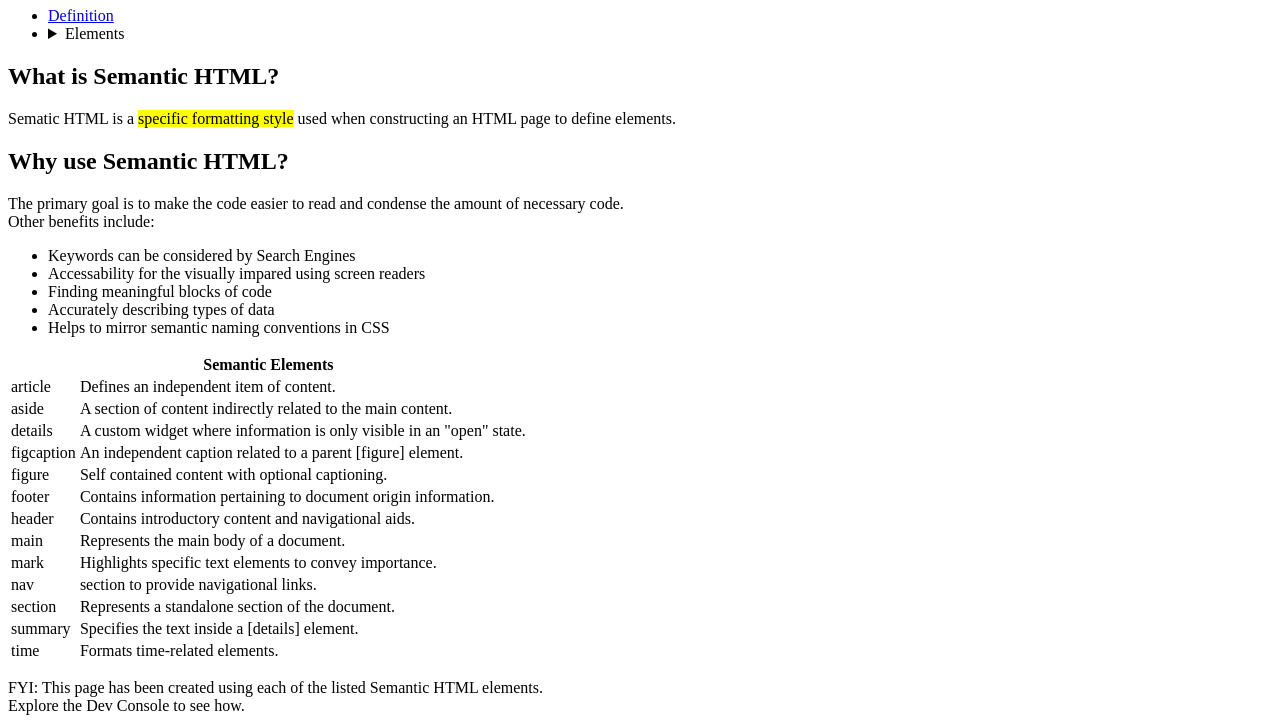
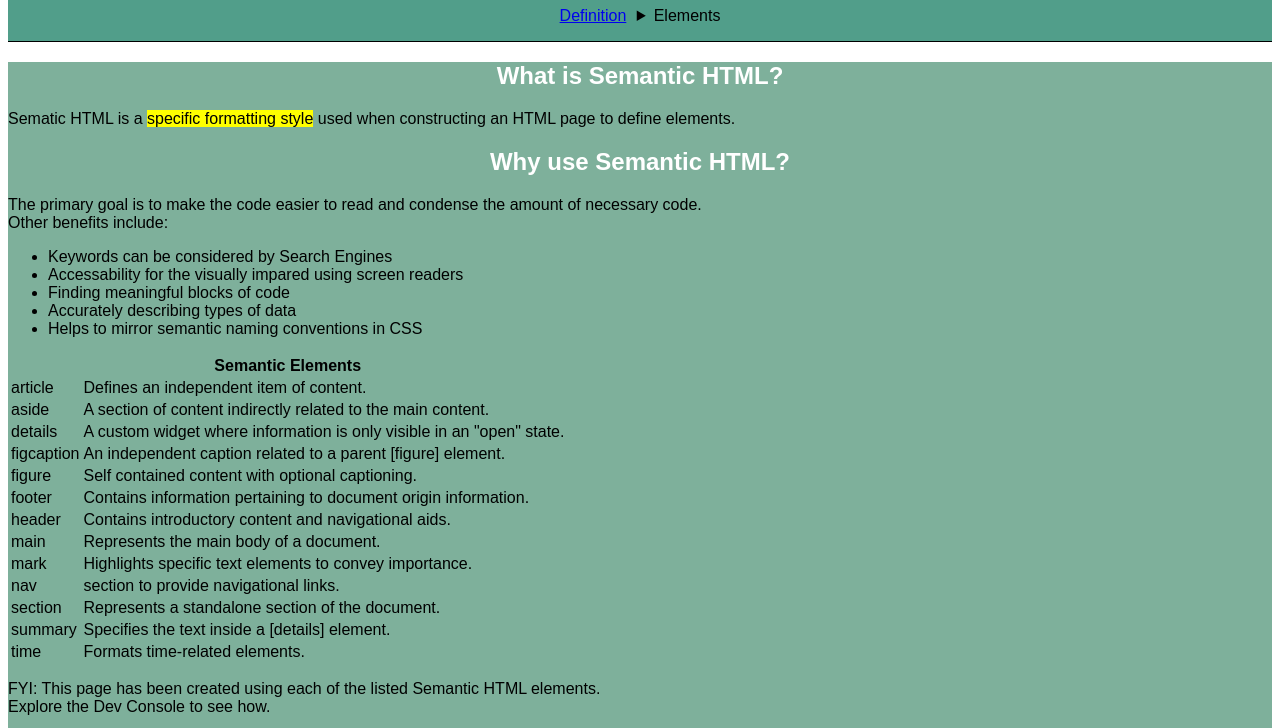
Before and after one commit to hjquiner/cheetsheet, a plain HTML site: page index.html in a window 1280 px wide. Shown: the part 73-801 px from the top of the page. Drawn offline with Linux system fonts and the light colour scheme; grey boxes are pictures that could not be loaded.

Commit message:
css commit

```diff
--- a/index.html
+++ b/index.html
@@ -6,10 +6,10 @@
     </head>
     <header>
         <h1>Semantic HTML CheatSheet</h1>
-        <nav>
+        <nav class="menus">
             <ul>
-                <li><a href="#definition">Definition</a></li>
-                <li><details><summary>Elements</summary>
+                <li class="menu"><a href="#definition">Definition</a></li>
+                <li class="menu"><details><summary>Elements</summary>
                   <ul>
                       <li><a href="#article-element">article</a></li>
                       <li><a href="#article-element">aside</a></li>
--- a/style.css
+++ b/style.css
@@ -0,0 +1,48 @@
+* {
+    font-family: Arial, Helvetica, sans-serif;
+
+}
+
+header {
+    background-color: #519E8a;
+}
+
+h1, h2{
+    text-align: center;
+    color:white
+
+}
+
+nav {
+    border-bottom: 1px solid black;
+}
+
+.menus ul {
+    list-style-type: none;
+    padding-left: 0;
+    text-align: center;
+}
+
+.menu {
+    display: inline-block;
+}
+
+.menu a::after {
+    display: inline-block;
+    color: #000;
+    content: ' ';
+    font-size: 80%;
+    font-weight: bold;
+    padding: 0 3px;
+}
+
+main {
+    background-color: #7EB09B;
+}
+
+/* color palette (dark to light)
+#476A6F
+#519E8A
+#7EB09B
+#C5C9A4
+#ECBEB4
```
